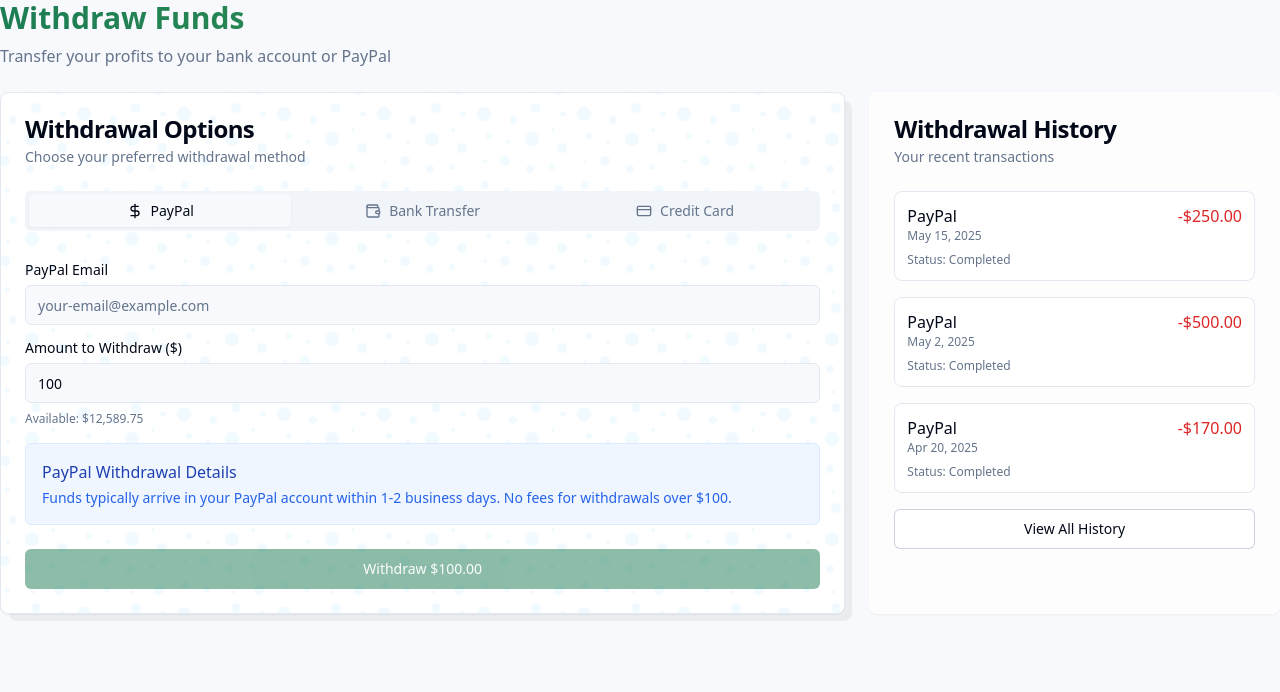
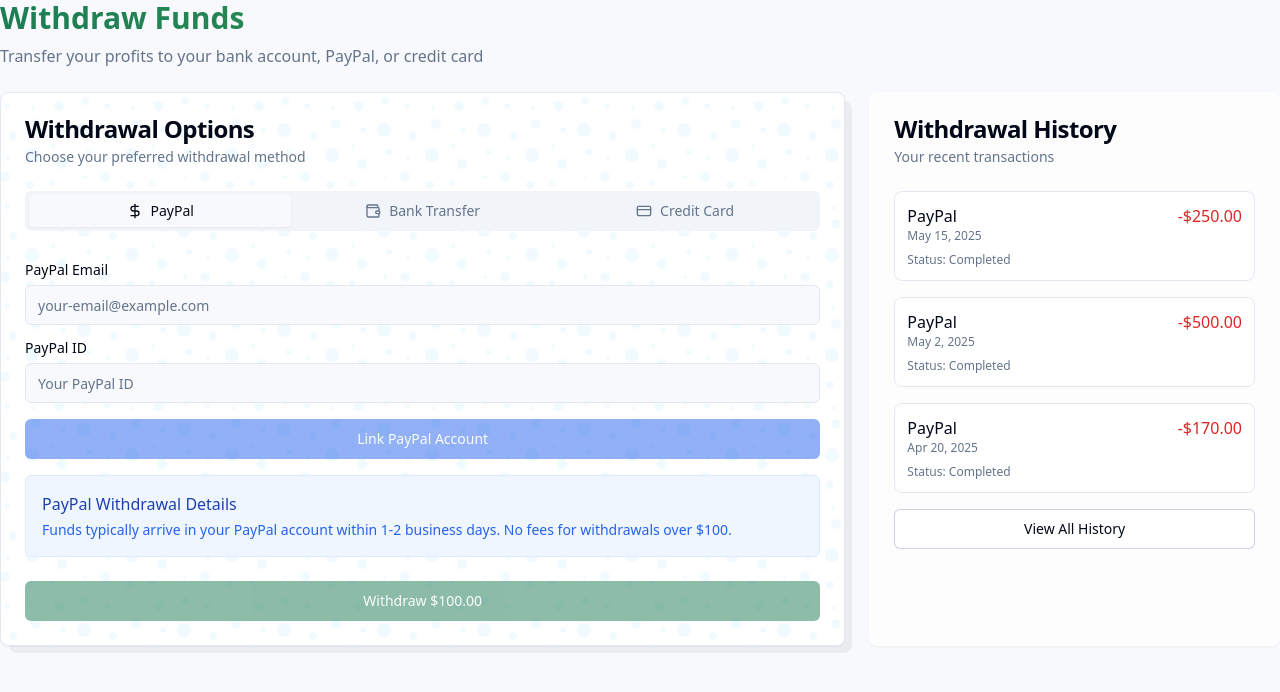
Before and after one commit to techiepharm/FinSim, a React (Vite) app: page /withdraw in a window 1280 px wide. Shown: the top 692 px of the page. Built offline with nearby package versions, Linux system fonts and the light colour scheme.

Commit message:
Refactor: Remove card feature, add PayPal link
Removed the CashCard component and card-related features. Added PayPal integration to the withdrawal process.

```diff
--- a/src/components/Dashboard.tsx
+++ b/src/components/Dashboard.tsx
@@ -1,3 +1,4 @@
+
 import { Card, CardContent, CardHeader, CardTitle } from "@/components/ui/card";
 import { Progress } from "@/components/ui/progress";
 import { Button } from "@/components/ui/button";
@@ -5,7 +6,6 @@ import { ArrowUp, ArrowDown, TrendingUp, BookOpen, CalendarDays, Target, Wallet,
 import { useState, useEffect } from "react";
 import { Link } from "react-router-dom";
 import { toast } from "@/components/ui/sonner";
-import CashCard from "@/components/CashCard";
 import {
   BarChart,
   Bar,
@@ -131,15 +131,43 @@ const Dashboard = () => {
           Hi, {userData.name}! Welcome to Your Financial Dashboard
         </h2>
 
-        {/* Cash Card */}
-        <div className="mt-6">
-          <CashCard
-            userName={userData.name}
-            cardNumber={userData.cardNumber}
-            cardType={userData.cardType}
-            expiryDate={userData.expiryDate}
-            availableBalance={availableBalance}
-          />
+        {/* PayPal Info */}
+        <div className="mt-6 bg-gradient-to-r from-blue-600 to-blue-800 rounded-lg p-6 text-white shadow-lg">
+          <div className="flex justify-between items-center">
+            <div>
+              <h3 className="text-xl font-bold mb-1">Your Account Balance</h3>
+              <div className="text-3xl font-bold">${availableBalance.toLocaleString('en-US', { minimumFractionDigits: 2 })}</div>
+              <p className="text-blue-200 mt-2">Link your PayPal account for faster transactions</p>
+            </div>
+            <div className="bg-white p-3 rounded-full">
+              <DollarSign className="h-8 w-8 text-blue-600" />
+            </div>
+          </div>
+          <div className="mt-6 flex gap-4">
+            <Button
+              onClick={() => window.location.href = '/withdraw'}
+              className="bg-white text-blue-600 hover:bg-blue-50"
+            >
+              Withdraw Funds
+            </Button>
+            <Button
+              variant="outline"
+              className="border-white text-white hover:bg-blue-700"
+              onClick={() => toast.info("Deposit Funds", { description: "Opening deposit funds page" })}
+            >
+              Add Money
+            </Button>
+          </div>
+          <div className="mt-4 flex items-center text-sm">
+            <div className="mr-4">
+              <span className="text-blue-200">Card: </span>
+              <span>{userData.cardType} •••• {userData.cardNumber.slice(-4)}</span>
+            </div>
+            <div>
+              <span className="text-blue-200">Expires: </span>
+              <span>{userData.expiryDate}</span>
+            </div>
+          </div>
         </div>
       </div>
 
--- a/src/components/WithdrawFunds.tsx
+++ b/src/components/WithdrawFunds.tsx
@@ -1,4 +1,3 @@
-
 import { useState } from 'react';
 import { Card, CardContent, CardDescription, CardFooter, CardHeader, CardTitle } from "@/components/ui/card";
 import { Input } from "@/components/ui/input";
@@ -6,10 +5,9 @@ import { Button } from "@/components/ui/button";
 import { Label } from "@/components/ui/label";
 import { Tabs, TabsContent, TabsList, TabsTrigger } from "@/components/ui/tabs";
 import { toast } from "@/components/ui/sonner";
-import { AlertDialog, AlertDialogAction, AlertDialogCancel, AlertDialogContent, AlertDialogDescription, AlertDialogFooter, AlertDialogHeader, AlertDialogTitle, AlertDialogTrigger } from "@/components/ui/alert-dialog";
+import { AlertDialog, AlertDialogAction, AlertDialogContent, AlertDialogDescription, AlertDialogFooter, AlertDialogHeader, AlertDialogTitle } from "@/components/ui/alert-dialog";
 import { Wallet, CreditCard, DollarSign } from "lucide-react";
-import { useForm } from "react-hook-form";
-import { Form, FormControl, FormField, FormItem, FormLabel, FormMessage } from "@/components/ui/form";
+import { PayPal } from "lucide-react";
 
 const INVESTMENT_TIPS = [
   "Consider investing your withdrawn funds in a diversified ETF portfolio for long-term growth.",
@@ -52,6 +50,11 @@ const WithdrawFunds = () => {
   const [cvv, setCvv] = useState("");
   const [cardholderName, setCardholderName] = useState("");
 
+  // PayPal form
+  const [paypalId, setPaypalId] = useState("");
+  const [paypalAuthToken, setPaypalAuthToken] = useState("");
+  const [isPaypalLinked, setIsPaypalLinked] = useState(false);
+
   const availableBalance = 12589.75;
 
   const handleAmountChange = (e: React.ChangeEvent<HTMLInputElement>) => {
@@ -61,6 +64,25 @@ const WithdrawFunds = () => {
     } else {
       setAmount(value);
     }
+  };
+
+  const handleLinkPaypal = () => {
+    if (!email || !paypalId) {
+      toast.error("Please enter your PayPal email and ID");
+      return;
+    }
+
+    setIsProcessing(true);
+
+    // Simulate processing
+    setTimeout(() => {
+      setIsProcessing(false);
+      setIsPaypalLinked(true);
+      setPaypalAuthToken("PAT-" + Math.random().toString(36).substring(2, 10).toUpperCase());
+      toast.success("PayPal account linked successfully", {
+        description: "You can now withdraw directly to your PayPal account"
+      });
+    }, 1500);
   };
 
   const handleWithdraw = () => {
@@ -76,8 +98,8 @@ const WithdrawFunds = () => {
       return;
     }
 
-    if (withdrawalMethod === "paypal" && !email) {
-      toast.error("Please enter your PayPal email");
+    if (withdrawalMethod === "paypal" && !isPaypalLinked) {
+      toast.error("Please link your PayPal account first");
       return;
     }
 
@@ -106,7 +128,7 @@ const WithdrawFunds = () => {
     <div className="animate-fade-in">
       <div className="mb-6">
         <h2 className="text-3xl font-bold text-finance-primary mb-2 finance-accent-gradient">Withdraw Funds</h2>
-        <p className="text-muted-foreground">Transfer your profits to your bank account or PayPal</p>
+        <p className="text-muted-foreground">Transfer your profits to your bank account, PayPal, or credit card</p>
       </div>
 
       <div className="grid grid-cols-1 lg:grid-cols-3 gap-6">
@@ -135,6 +157,8 @@ const WithdrawFunds = () => {
 
               <TabsContent value="paypal" className="animate-fade-in">
                 <div className="space-y-4">
+                  {!isPaypalLinked ? (
+                    <>
                       <div className="grid gap-2">
                         <Label htmlFor="paypal-email">PayPal Email</Label>
                         <Input
@@ -145,6 +169,37 @@ const WithdrawFunds = () => {
                           onChange={(e) => setEmail(e.target.value)}
                           className="transition-all focus:ring-2 focus:ring-finance-accent"
                         />
+                      </div>
+
+                      <div className="grid gap-2">
+                        <Label htmlFor="paypal-id">PayPal ID</Label>
+                        <Input
+                          id="paypal-id"
+                          type="text"
+                          placeholder="Your PayPal ID"
+                          value={paypalId}
+                          onChange={(e) => setPaypalId(e.target.value)}
+                          className="transition-all focus:ring-2 focus:ring-finance-accent"
+                        />
+                      </div>
+
+                      <Button
+                        className="w-full bg-blue-600 hover:bg-blue-700 transition-colors"
+                        onClick={handleLinkPaypal}
+                        disabled={isProcessing || !email || !paypalId}
+                      >
+                        {isProcessing ? "Linking..." : "Link PayPal Account"}
+                      </Button>
+                    </>
+                  ) : (
+                    <>
+                      <div className="bg-green-50 p-4 rounded-md border border-green-100 mb-4">
+                        <h4 className="font-medium text-green-800 mb-1 flex items-center">
+                          <DollarSign className="h-4 w-4 mr-2" />
+                          PayPal Account Linked
+                        </h4>
+                        <p className="text-sm text-green-600">Your PayPal account {email} is linked and ready to use.</p>
+                        <p className="text-xs mt-2 text-green-500">Token: {paypalAuthToken}</p>
                       </div>
 
                       <div className="grid gap-2">
@@ -160,6 +215,8 @@ const WithdrawFunds = () => {
                         />
                         <p className="text-xs text-muted-foreground">Available: ${availableBalance.toLocaleString('en-US', { minimumFractionDigits: 2 })}</p>
                       </div>
+                    </>
+                  )}
 
                   <div className="bg-blue-50 p-4 rounded-md border border-blue-100">
                     <h4 className="font-medium text-blue-800 mb-1">PayPal Withdrawal Details</h4>
@@ -307,7 +364,7 @@ const WithdrawFunds = () => {
               className="w-full bg-finance-accent hover:bg-green-700 transition-colors"
               onClick={handleWithdraw}
               disabled={isProcessing ||
-                (withdrawalMethod === "paypal" && (!email || amount <= 0)) ||
+                (withdrawalMethod === "paypal" && (!isPaypalLinked || amount <= 0)) ||
                 (withdrawalMethod === "bank" && (!accountNumber || !routingNumber || !accountName || amount <= 0)) ||
                 (withdrawalMethod === "card" && (!cardNumber || !expiryDate || !cvv || !cardholderName || amount <= 0))}
             >
@@ -372,7 +429,7 @@ const WithdrawFunds = () => {
           <AlertDialogHeader>
             <AlertDialogTitle className="text-xl">Withdrawal Request Successful</AlertDialogTitle>
             <AlertDialogDescription className="text-md">
-              Your withdrawal request for ${amount.toFixed(2)} to {withdrawalMethod === "paypal" ? email : withdrawalMethod === "bank" ? `bank account ending in ${accountNumber.slice(-4)}` : `card ending in ${cardNumber.slice(-4)}`} has been submitted successfully.
+              Your withdrawal request for ${amount.toFixed(2)} to {withdrawalMethod === "paypal" ? "your PayPal account" : withdrawalMethod === "bank" ? `bank account ending in ${accountNumber.slice(-4)}` : `card ending in ${cardNumber.slice(-4)}`} has been submitted successfully.
             </AlertDialogDescription>
           </AlertDialogHeader>
 
```
Also changed, not shown: 1 other file (tests, documents, lock files or other folders). Lines whose indentation alone changed are shown as unchanged.
